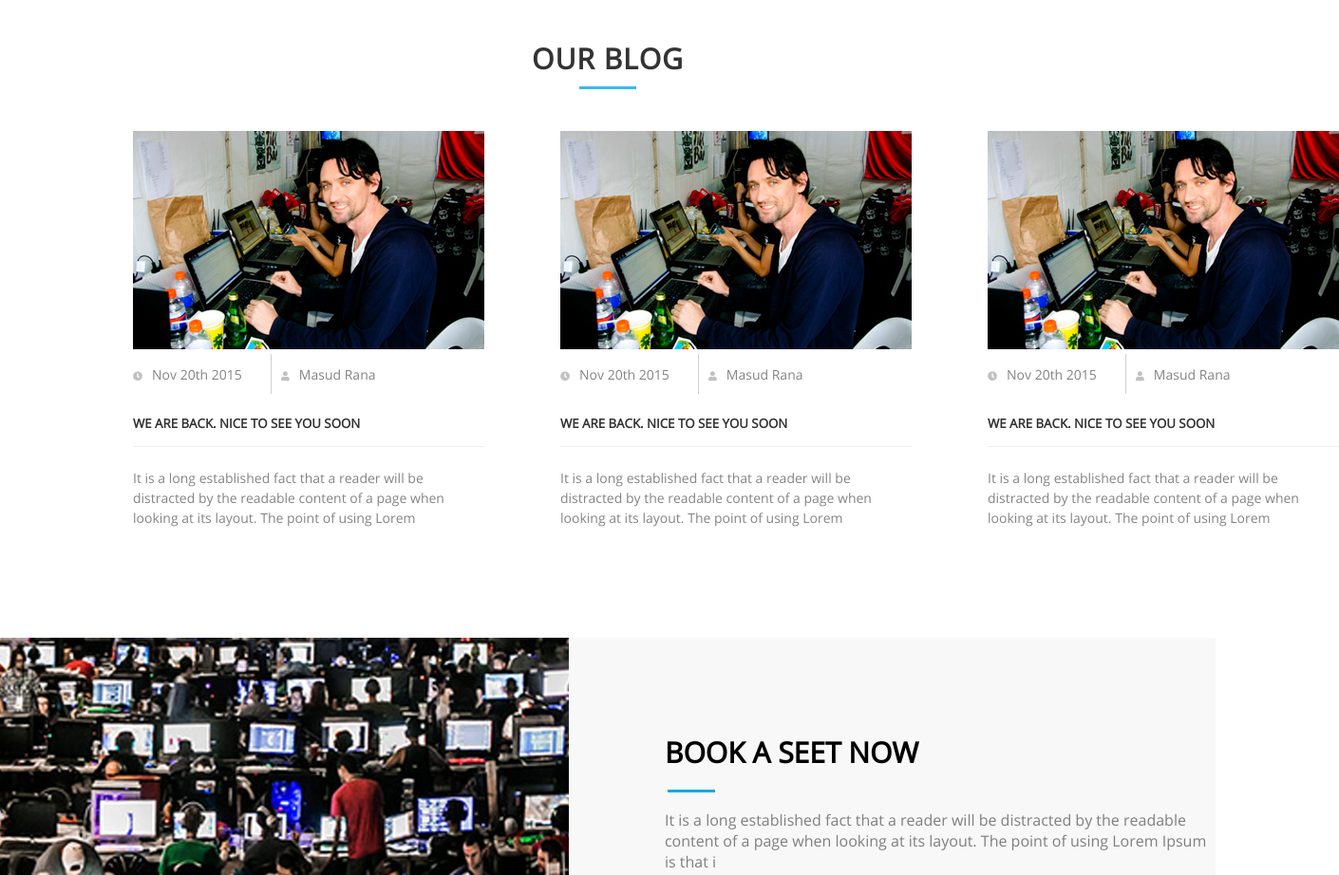
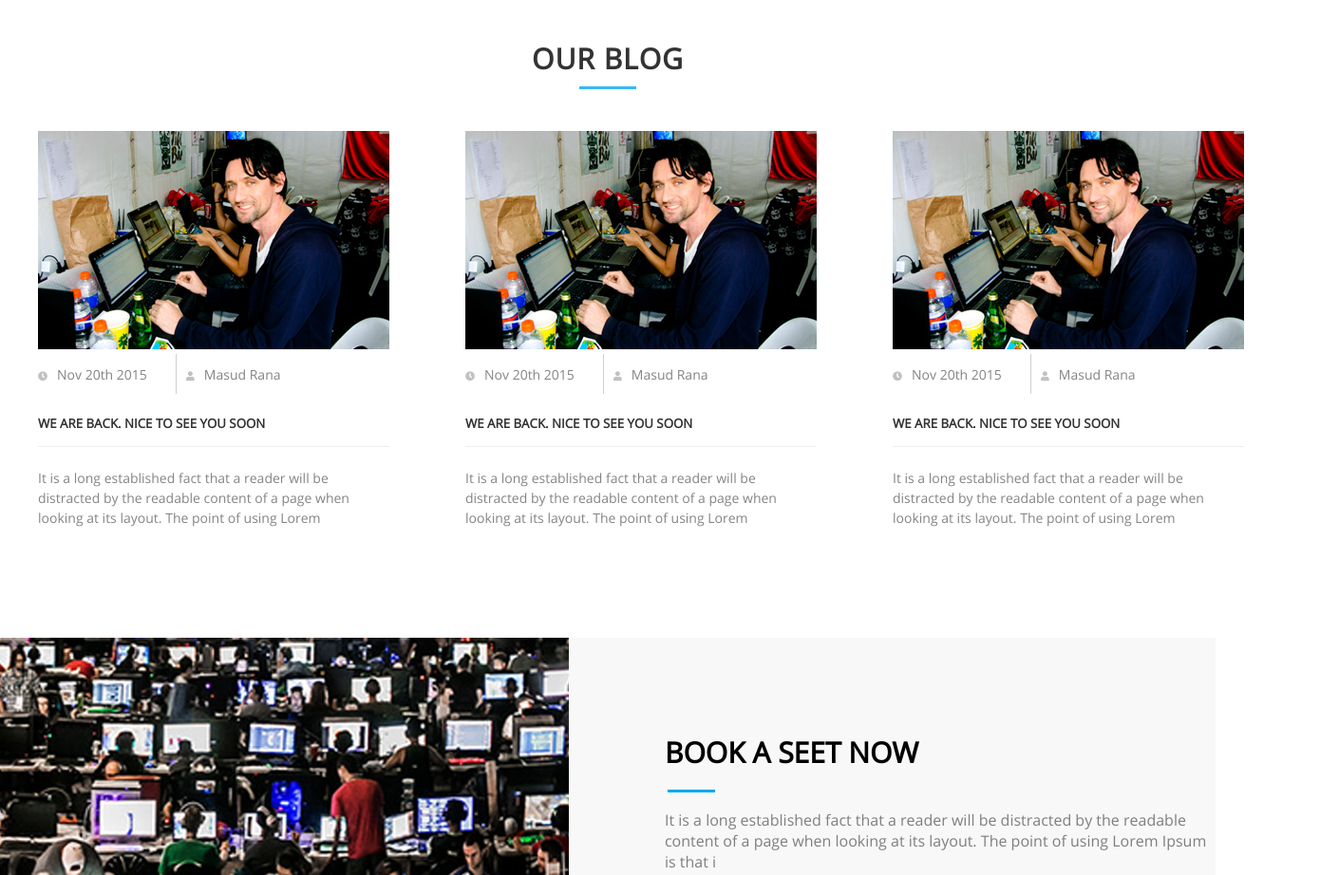
Before and after one commit to DianaMeissen/Event, a plain HTML site: page index.html in a window 1280 px wide. Shown: the part 6120-7042 px from the top of the page at 95% size, 1410 px wide, since content can reach past the window. Drawn offline with Linux system fonts and the light colour scheme; some packages are replaced by stand-ins of ours.

Commit message:
Update style.css

```diff
--- a/css/style.css
+++ b/css/style.css
@@ -426,6 +426,7 @@ hr {
 
 .schedule {
     width: 100%;
+    font-fabily: Open-Sans;
     background-color: #f8f8f8;
     padding-top: 100px;
     padding-bottom: 145px;
@@ -635,8 +636,6 @@ hr {
 .blog-body {
     display: flex;
     justify-content: space-between;
-    margin-right: 100px;
-    margin-left: 100px;
 }
 
 .blog h4 {
```
